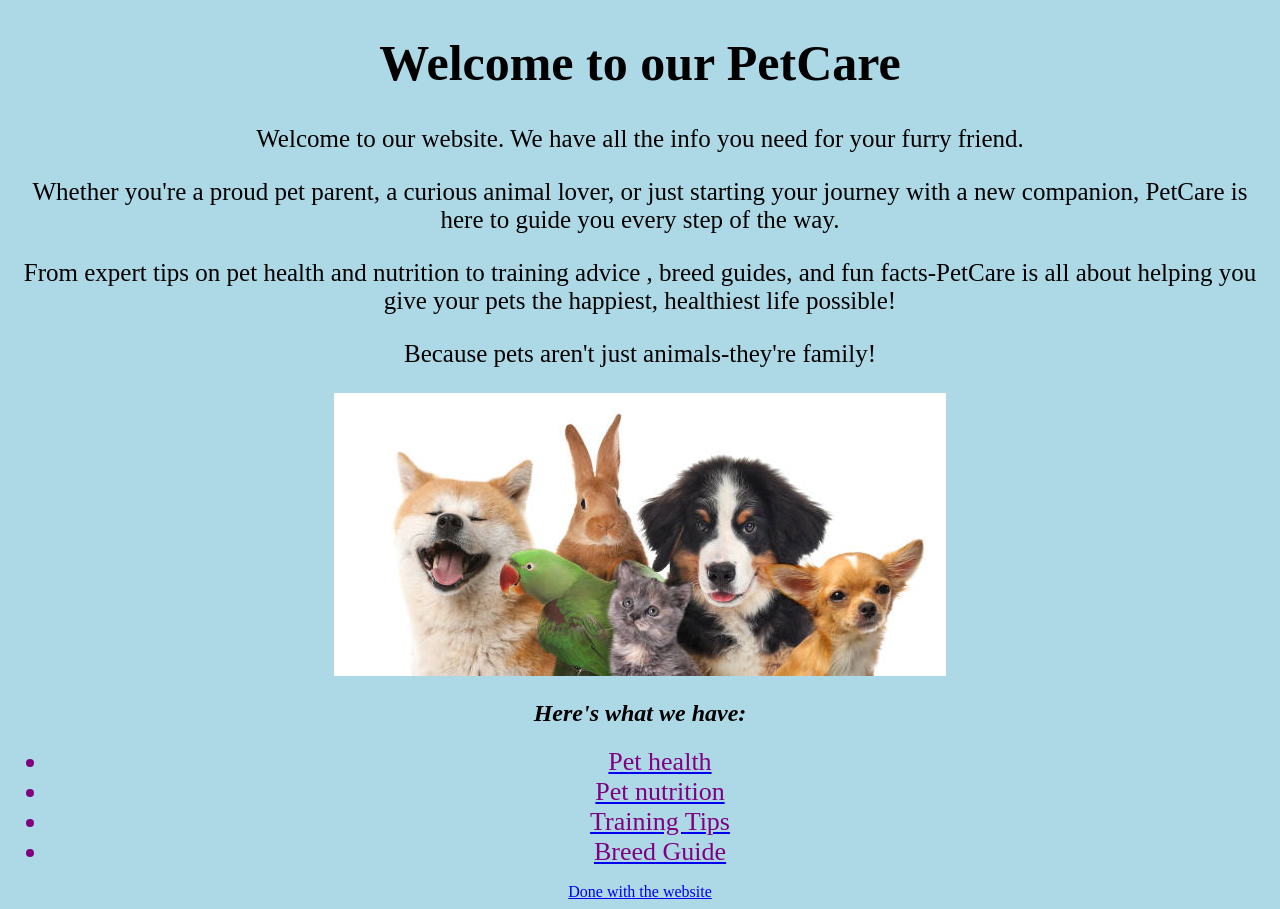
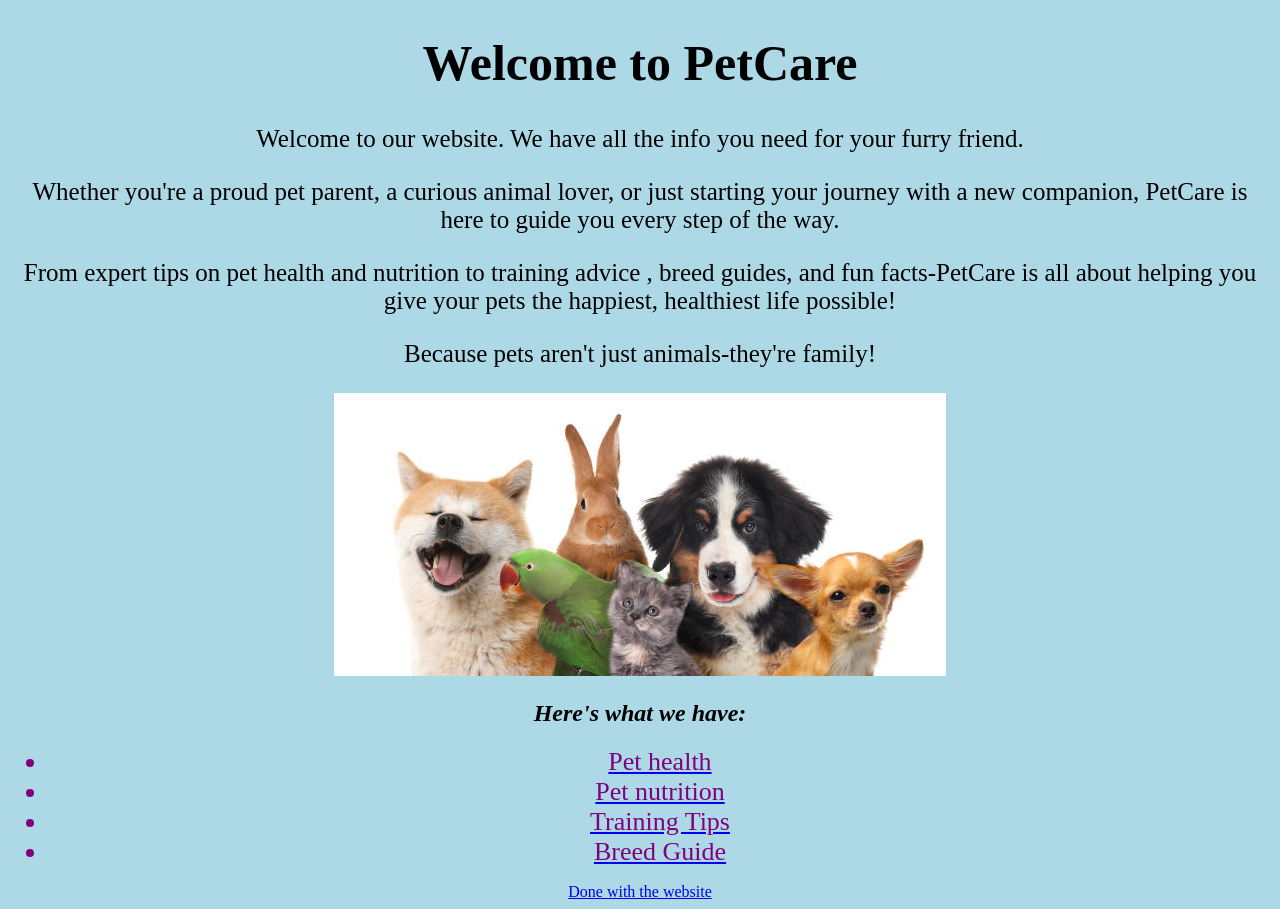
Before and after one commit to shivvvvvvvvvvvvv/petcare, a plain HTML site: page index.html in a window 1280 px wide. Drawn offline with Linux system fonts and the light colour scheme.

Commit message:
Update index.html

```diff
--- a/index.html
+++ b/index.html
@@ -12,7 +12,7 @@ body{background-color:lightblue;}
 </head>
 <body>
 <center>
-<h1>Welcome to our PetCare</h1>
+<h1>Welcome to PetCare</h1>
 <p>Welcome to our website. We have all the info you need for your furry friend.</p>
 <p>Whether you're a proud pet parent, a curious animal lover, or just starting your journey with a new companion, PetCare is here to guide you every step of the way.</p>
 <p>From expert tips on pet health and nutrition to training advice , breed guides, and fun facts-PetCare is all about helping you give your pets the happiest, healthiest life possible!</p>
```
